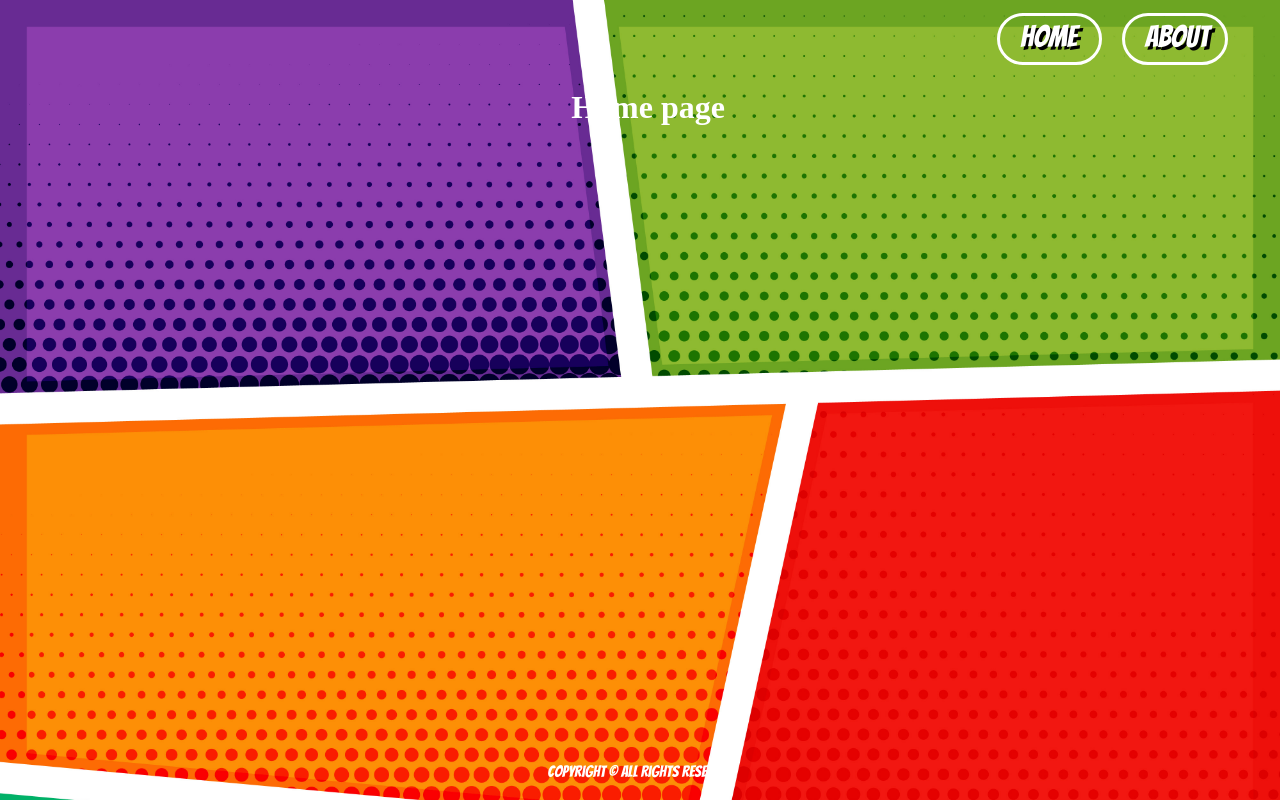
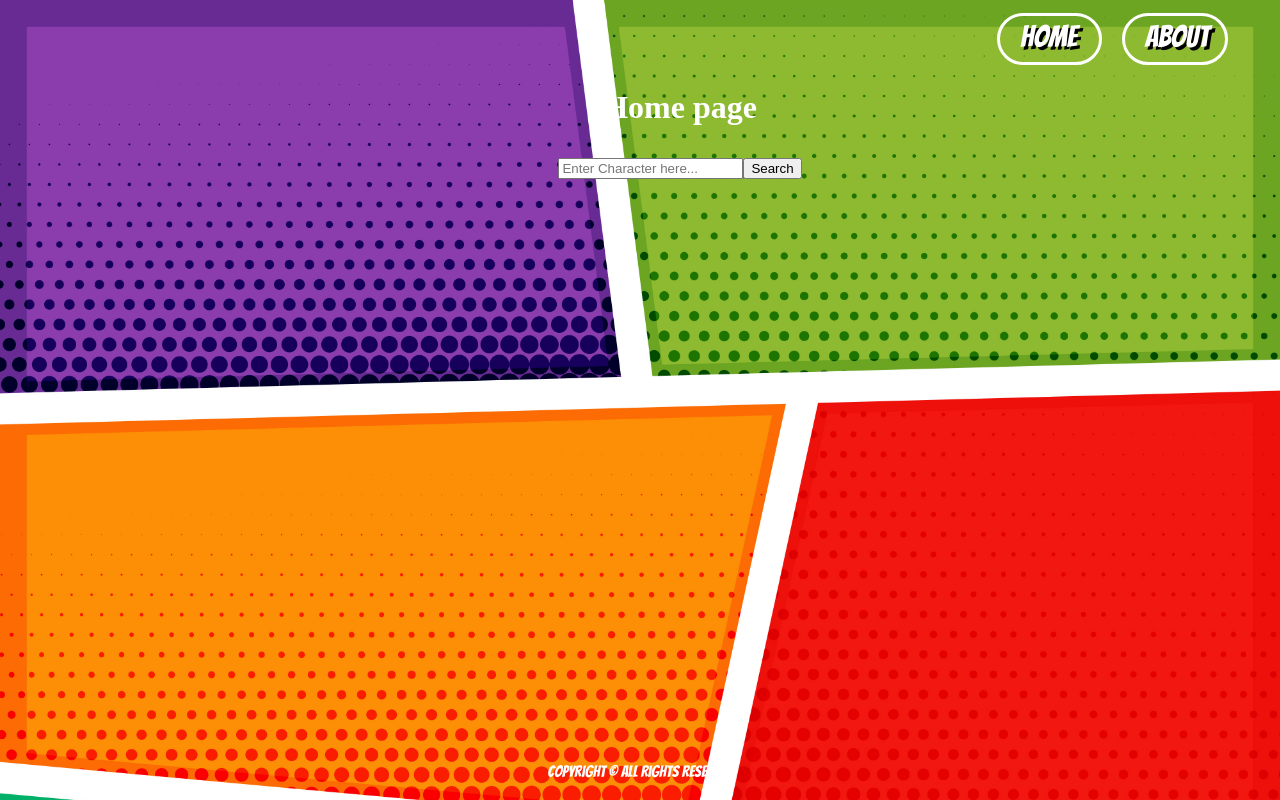
Before and after one commit to valky-rae/INFO1601, a Vue app in the folder vue-app/: page /#/home in a window 1280 px wide. Built offline with nearby package versions, Linux system fonts and the light colour scheme; a web font is replaced by a local one.

Commit message:
Search Component

```diff
--- a/vue-app/src/components/About.vue
+++ b/vue-app/src/components/About.vue
@@ -47,7 +47,7 @@
 }
 .card {
   width: 900px;
-  height: 550px;
+  height: 450px;
   margin: 1em;
   perspective: 1500px;
 }
--- a/vue-app/src/components/Home.vue
+++ b/vue-app/src/components/Home.vue
@@ -1,24 +1,28 @@
 <template>
-    <div>
+    <div id="home">
         <h1> Home page </h1>
+        <Search>
+        </Search>
     </div>
 </template>
 
+<script>
+import Search from '../components/Search'
+export default {
+  components: {
+    Search
+  },
+  methods: {
+    tester: function () {
+      alert('wow')
+    }
+  }
+}
+</script>
+
 <style scoped>
-.nav {
-  padding: 10px;
-  font-size: 25px;
-  font-weight: bold;
-  color: black;
-}
-a {
-    font-weight: bold;
-    color: black;
-    text-decoration:  none;
-    padding-top: 50px;
-    text-align: bottom;
-  }
-svg{
-  padding-bottom: 100px;
+#home{
+  margin-left: 5%;
+  text-align: center;
 }
 </style>
--- a/vue-app/src/components/Search.vue
+++ b/vue-app/src/components/Search.vue
@@ -1,8 +1,17 @@
 /* eslint-disable */
 <template>
     <div>
-        <h1> Search library </h1>
-        <button v-on:click="test">press</button>
+        <input v-model="input" type="text" placeholder="Enter Character here..."/>
+        <button v-on:click="getCharacter">Search</button>
+        <!-- <div id="character"> -->
+          <ul>
+            <div id="character" v-for="(character) in results" v-bind:key="character">
+              {{ character.name }}
+              <!-- <img :src=character.thumbnail.path '.' character.thumbnail.path /> -->
+            </div>
+          </ul>
+
+        <!-- </div> -->
 
     </div>
 </template>
@@ -10,24 +19,49 @@
 <script>
 import * as CryptoJS from 'crypto-js'
 export default {
+  data: function () {
+    return {
+      input: '',
+      publicKey: '1a1f59220896052a0856d1d7c60c752c',
+      privateKey: 'a97ede64f792adc25199c54daf5ff18ab17b28d6',
+      results: []
+    }
+  },
   methods: {
-    test: function () {
-      alert('test fuction called')
-      let apikey = '1a1f59220896052a0856d1d7c60c752c'
-      let privateKey = 'a97ede64f792adc25199c54daf5ff18ab17b28d6'
+    getCharacter: function () {
+      // makes an api call to a string and returns the result json
+      alert('api fuction called')
       let ts = new Date()
       ts = ts.getUTCMilliseconds()
-      let hash = CryptoJS.MD5(ts + privateKey + apikey).toString()
+      let hash = CryptoJS.MD5(ts + this.privateKey + this.publicKey).toString()
       console.log(hash)
-      fetch('https://gateway.marvel.com/v1/public/characters?ts=' + ts + '&apikey=' + apikey + '&hash=' + hash)
+      fetch('https://gateway.marvel.com/v1/public/characters?nameStartsWith=' + this.input + '&ts=' + ts + '&apikey=' + this.publicKey + '&hash=' + hash)
         .then((response) => {
           return response.json()
         })
         .then((data) => {
           console.log(data)
+          this.results = data.data.results
+          // console.log(data.data.results[0])
         })
+      // call get comics
+    },
+    getComics: function () {
+      // gets comics related to the given character
     }
   }
 }
 
 </script>
+
+<style scoped>
+#character{
+  display: inline-block;
+  background-color: black;
+  height: 200px;
+  width: 200px;
+  color: white;
+  margin: 20px;
+  text-align: center;
+}
+</style>
```
